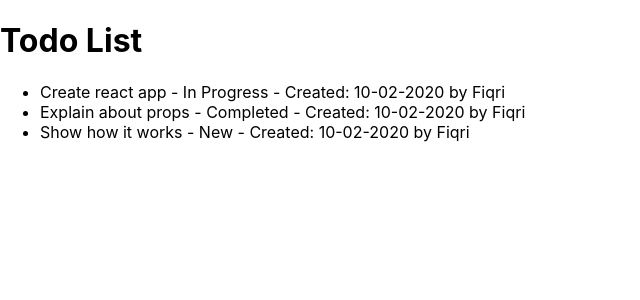
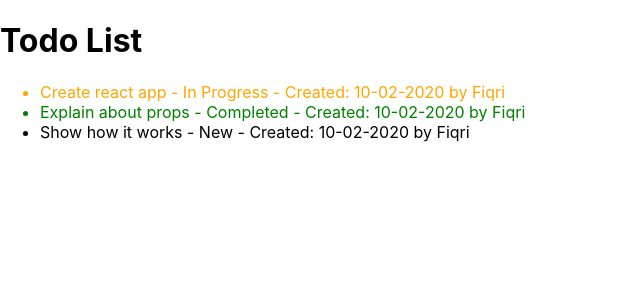
Before and after one commit to fiqriismail/ismreact, a React (Create React App) app: page / in a window 1280 px wide. Shown: the top 300 px of the page, without its empty margins (0-640 px from the left). Built offline with nearby package versions, Linux system fonts and the light colour scheme.

Commit message:
Added status coloring

```diff
--- a/src/components/TodoList/TodoItem.jsx
+++ b/src/components/TodoList/TodoItem.jsx
@@ -1,8 +1,21 @@
 import React from 'react';
+
+function getStatusStyle(status) {
+  switch (status) {
+    case 'In Progress':
+      return 'orange';
+    case 'Completed':
+      return 'green';
+    case 'Cancelled':
+      return 'red';
+    default:
+      break;
+  }
+}
 
 function TodoItem(props) {
   return (
-    <li>
+    <li style={{ color: getStatusStyle(props.status) }}>
       {props.title} - {props.status} - Created: {props.created} by {props.owner}
     </li>
   );
```
